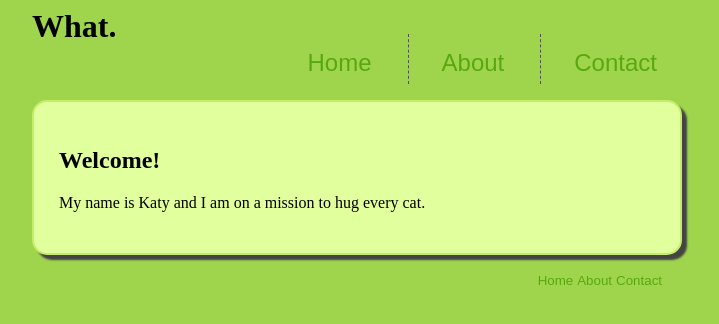
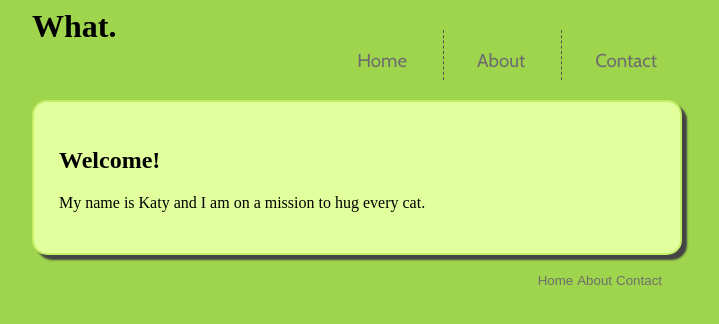
Before and after one commit to dusya/Dusya-Sandbox, a plain HTML site: page index.html in a window 1280 px wide. Shown: the whole page, without its empty margins (283-1002 px from the left). Drawn offline with Linux system fonts and the light colour scheme; a web font is replaced by a local one.

Commit message:
Playing with fonts.

```diff
--- a/style.css
+++ b/style.css
@@ -1,6 +1,11 @@
 @font-face {
     font-family: 'vanilla';
     src: url('./media/Vanilla-webfont.ttf');
+}
+
+@font-face {
+    font-family: 'whitehall';
+    src: url('./media/whitehall.otf');
 }
 
 body {
@@ -41,9 +46,9 @@ h2 {
 
 .nav-list a {
     text-decoration: none;
-    color: #59A80F;
-    font-size: 18pt;
-    font-family: sans-serif;
+    color: #6D6D6D;
+    font-size: 14pt;
+    font-family: whitehall;
     position: relative;
     bottom: 10px;
     right: 21px;
@@ -51,18 +56,18 @@ h2 {
 
 .nav-list-footer a {
     text-decoration: none;
-    color: #59A80F;
+    color: #6D6D6D;
     font-size: 10pt;
     font-family: sans-serif;
 
 }
 
 .nav-list a:hover {
-    color: #F0F2DD;
+    color: #05A9A5;
 }
 
 .nav-list-footer a:hover {
-    color: #F0f2DD;
+    color: #05A9A5;
 }
 
 .nav-list li {
```
Also changed, not shown: media/whitehall.otf (added), 1 other file.
